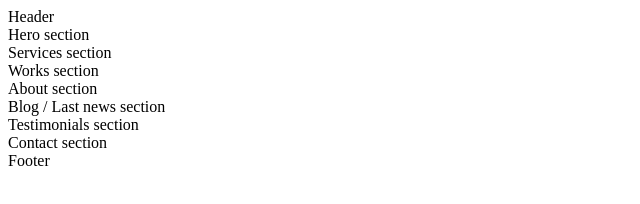
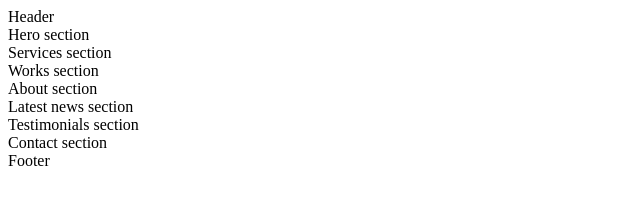
Before and after one commit to GioRubioHolberton/holbertonschool-web_front_end, a plain HTML site: page 0x00-html_advanced/5-index.html in a window 1280 px wide. Shown: the full height of the page, 0-640 px from the left. Drawn offline with Linux system fonts and the light colour scheme.

Commit message:
correct text

```diff
--- a/0x00-html_advanced/5-index.html
+++ b/0x00-html_advanced/5-index.html
@@ -15,7 +15,7 @@
 		<section>Services section</section>
 		<section>Works section</section>
 		<section>About section</section>
-		<section>Blog / Last news section</section>
+		<section>Latest news section</section>
 		<section>Testimonials section</section>
 		<section>Contact section</section>
 	</main>
```
